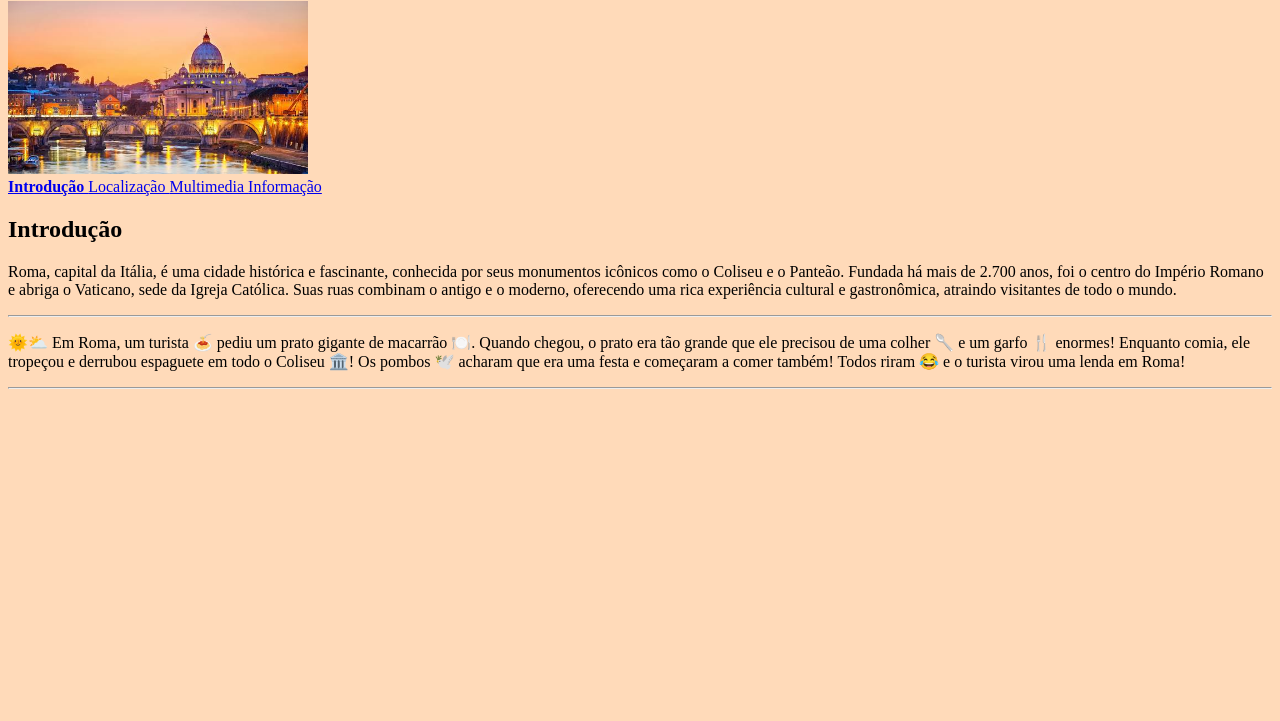
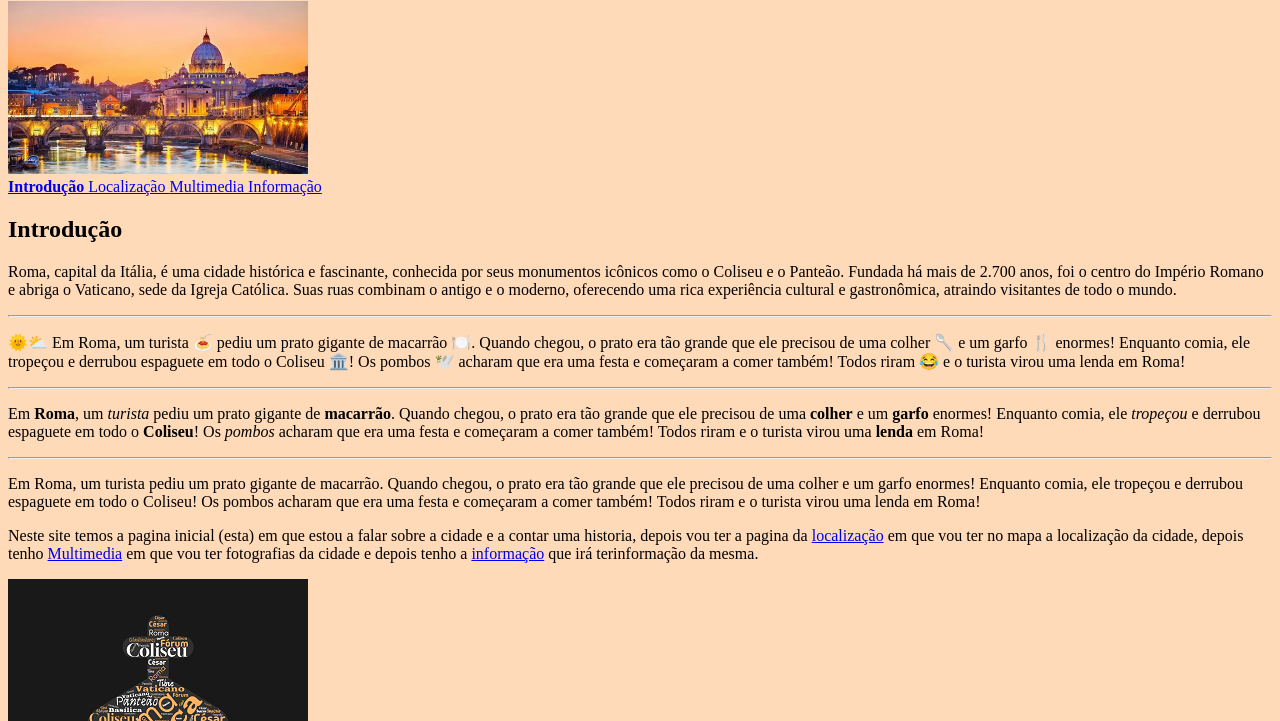
Before and after one commit to Ricardo-P1nto/Exercicios-joao-matos, a plain HTML site: page lab2/home.html in a window 1280 px wide. Shown: the part 79-800 px from the top of the page. Drawn offline with Linux system fonts and the light colour scheme.

Commit message:
Add files via upload

```diff
--- a/lab2/home.html
+++ b/lab2/home.html
@@ -22,16 +22,46 @@
     <h2>
         Introdução
     </h2>
-    <p>Roma, capital da Itália, é uma cidade histórica e fascinante, conhecida por seus monumentos icônicos como o Coliseu e o Panteão. Fundada há mais de 2.700 anos,
+    <p>
+        Roma, capital da Itália, é uma cidade histórica e fascinante, conhecida por seus monumentos icônicos como o Coliseu e o Panteão. Fundada há mais de 2.700 anos,
         foi o centro do Império Romano e abriga o Vaticano, sede da Igreja Católica. Suas ruas combinam o antigo e o moderno, oferecendo uma rica experiência cultural
-         e gastronômica, atraindo visitantes de todo o mundo.
+        e gastronômica, atraindo visitantes de todo o mundo.
     </p>
+
     <hr>
-    <p>🌞⛅ Em Roma, um turista 🍝 pediu um prato gigante de macarrão 🍽️. Quando chegou, o prato era tão grande que ele precisou de uma colher 🥄
-         e um garfo 🍴 enormes! Enquanto comia, ele tropeçou e derrubou espaguete em todo o Coliseu 🏛️! Os pombos 🕊️ acharam que era uma festa e começaram
-          a comer também! Todos riram 😂 e o turista virou uma lenda em Roma!
+
+    <p>
+        🌞⛅ Em Roma, um turista 🍝 pediu um prato gigante de macarrão 🍽️. Quando chegou, o prato era tão grande que ele precisou de uma colher 🥄
+        e um garfo 🍴 enormes! Enquanto comia, ele tropeçou e derrubou espaguete em todo o Coliseu 🏛️! Os pombos 🕊️ acharam que era uma festa e começaram
+        a comer também! Todos riram 😂 e o turista virou uma lenda em Roma!
     </p>
+
     <hr>
+
+    <p>
+        Em <strong>Roma</strong>, um <em>turista</em> pediu um prato gigante de <strong>macarrão</strong>. Quando chegou,
+        o prato era tão grande que ele precisou de uma <strong>colher</strong> e um <strong>garfo</strong> enormes! Enquanto comia, ele <em>tropeçou</em>
+        e derrubou espaguete em todo o <strong>Coliseu</strong>! Os <em>pombos</em> acharam que era uma festa e começaram a comer também! Todos riram
+        e o turista virou uma <strong>lenda</strong> em Roma!
+    </p>
+
+    <hr>
+
+    <p>
+        Em Roma, um turista pediu um prato gigante de macarrão. Quando chegou, o prato era tão grande que ele precisou de uma colher e um garfo enormes!
+        Enquanto comia, ele tropeçou e derrubou espaguete em todo o Coliseu! Os pombos acharam que era uma festa e começaram a comer também! Todos riram
+         e o turista virou uma lenda em Roma!
+    </p>
+
+    <p>
+        Neste site temos a pagina inicial (esta) em que estou a falar sobre a cidade e a contar uma historia,
+        depois vou ter a pagina da <a href="local.html">localização</a> em que vou ter no mapa a localização da cidade,
+        depois tenho <a href="multimedia.html">Multimedia</a> em que vou ter fotografias da cidade e depois tenho a <a href="info.html">informação</a>
+        que irá terinformação da mesma.
+    </p>
+
+    <img src="images/transferir.png" alt="Imagem" width="300">
+
 
 
 </body>
```
Also changed, not shown: lab2/local.html (+12 -0 lines), lab2/multimedia.html (+12 -0 lines), lab2/images/arco_grande.png (added), lab2/images/arco_pequeno.png (added), lab2/images/coliseu_grande.png (added), lab2/images/coliseu_pequeno.png (added), lab2/images/fonte_grande.png (added), lab2/images/fonte_pequena.png (added), lab2/images/transferir.png (added).
